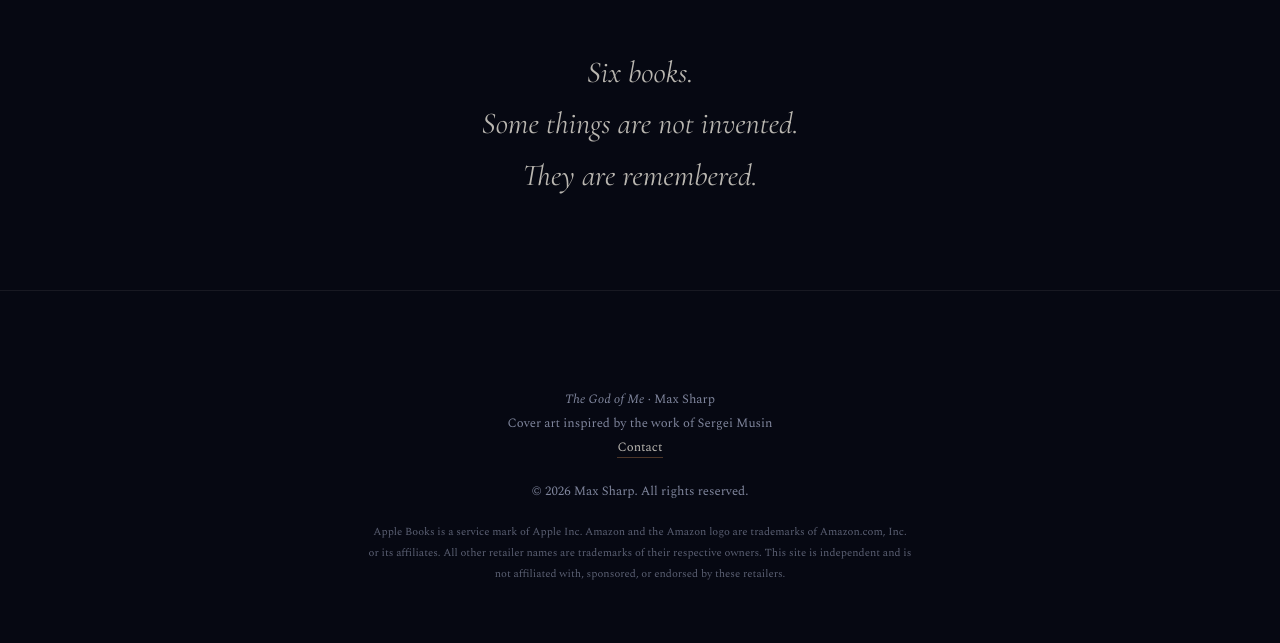
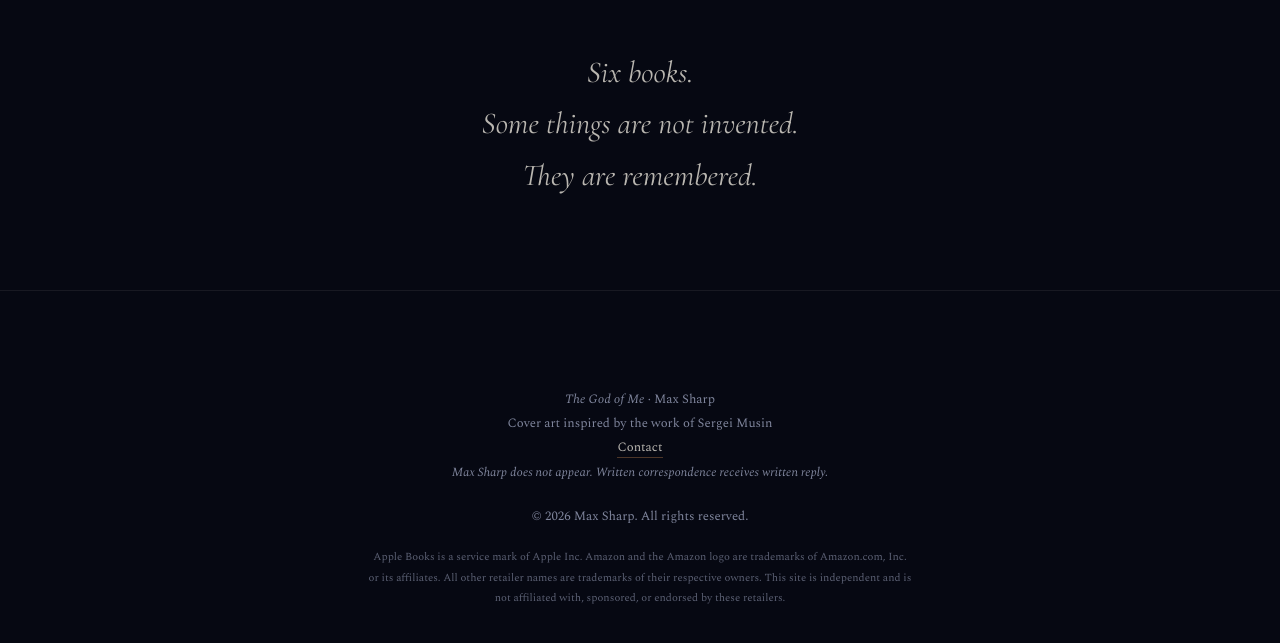
Before and after one commit to joemaxgitit/thegodofme, a website: page src/index.html in a window 1280 px wide. Shown: the part 3851-4494 px from the top of the page. Drawn offline with nearby package versions, Linux system fonts and the light colour scheme.

Commit message:
Contact: correspondence policy line

```diff
--- a/src/index.html
+++ b/src/index.html
@@ -501,7 +501,8 @@
     <p class="cred">
       <em>The God of Me</em> · Max Sharp<br>
       Cover art inspired by the work of Sergei Musin<br>
-      <a class="q" href="mailto:max@thegodofme.com">Contact</a>
+      <a class="q" href="mailto:max@thegodofme.com">Contact</a><br>
+      <span style="font-size:.78rem;color:var(--dim);font-style:italic">Max Sharp does not appear. Written correspondence receives written reply.</span>
     </p>
     <p class="cred" style="margin-top:1.2rem">&copy; 2026 Max Sharp. All rights reserved.</p>
     <p class="cred" style="font-size:.68rem;color:var(--dim);opacity:.7;margin-top:1.2rem;max-width:34rem;margin-inline:auto">
```
Also changed, not shown: dist/index.html.
